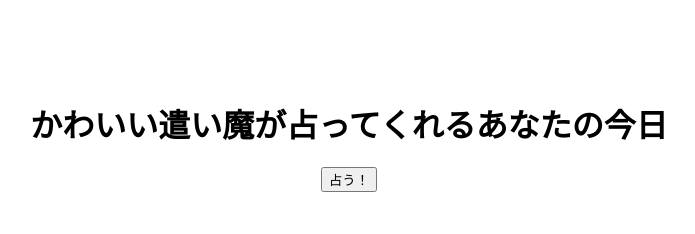
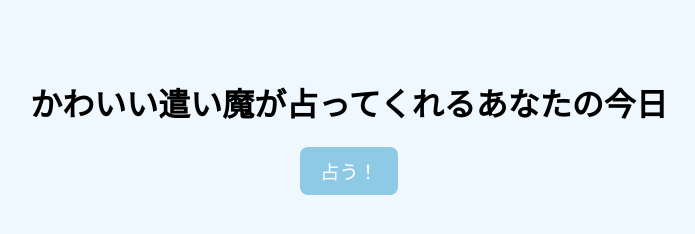
Before and after one commit to yunayamanobe/test-app, a plain HTML site: page index.html in a window 1280 px wide. Shown: the whole page, without its empty margins (291-986 px from the left). Drawn offline with Linux system fonts and the light colour scheme.

Commit message:
Update style.css

```diff
--- a/style.css
+++ b/style.css
@@ -1,9 +1,25 @@
 body {
-  font-family: sans-serif;
+  font-family: "Hiragino Kaku Gothic ProN", sans-serif;
+  background-color: #f0f8ff;
   text-align: center;
-  margin-top: 100px;
+  padding: 50px;
 }
-#result {
-  margin-top: 20px;
-  font-size: 24px;
+
+button {
+  font-size: 1.2em;
+  padding: 10px 20px;
+  border: none;
+  background-color: #8ecae6;
+  color: white;
+  border-radius: 8px;
+  cursor: pointer;
 }
+
+button:hover {
+  background-color: #219ebc;
+}
+
+img {
+  border-radius: 10px;
+  box-shadow: 0 4px 10px rgba(0,0,0,0.2);
+}
```
